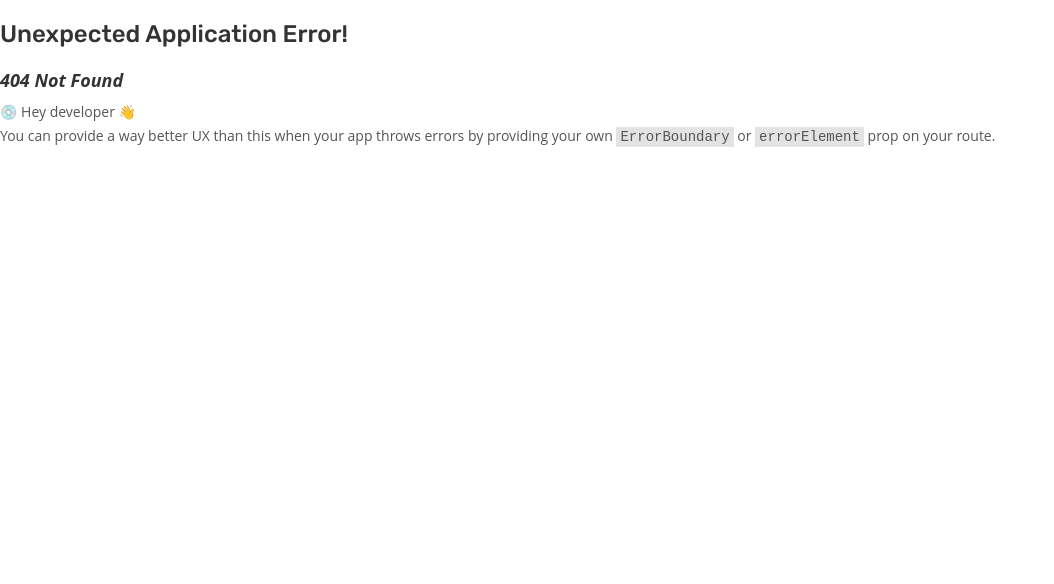
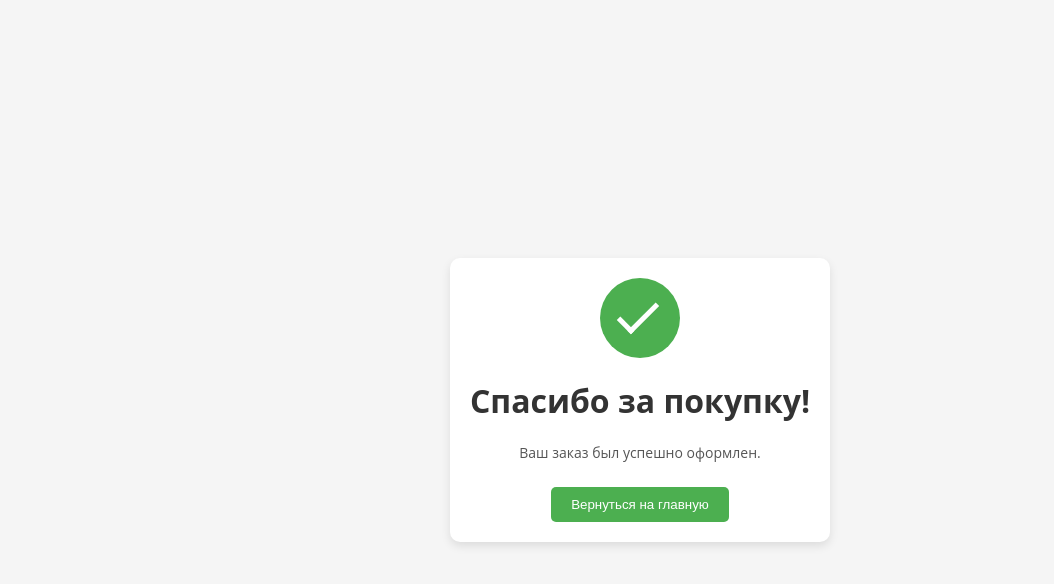
Before and after one commit to AknietTt/feed-me-web-bot, a React (Vite) app: page /done in a window 1280 px wide. Before the commit this address had no page. Shown: the top 584 px of the page, without its empty margins (0-1054 px from the left). Built offline with nearby package versions, Linux system fonts and the light colour scheme.

Commit message:
page done

```diff
--- a/src/main.jsx
+++ b/src/main.jsx
@@ -12,6 +12,7 @@ import { Provider } from "react-redux";
 import { store } from "./store/store.js";
 import Order from "./page/Order/Order.jsx";
 import Branch from "./page/Branch/Branch.jsx";
+import Done from "./page/Done/Done.jsx";
 
 const router = createBrowserRouter([
   {
@@ -34,6 +35,10 @@ const router = createBrowserRouter([
   {
     path: "/:cityId/branch/:restaurantId",
     element: <Branch />,
+  },
+  {
+    path:"/done",
+    element:<Done/>
   }
 ]);
 
--- /dev/null
+++ b/src/page/Done/Done.jsx
@@ -0,0 +1,29 @@
+import React, { useEffect } from 'react';
+import { useNavigate } from 'react-router-dom';
+import styles from "./Done.module.css";
+
+export default function Done() {
+  const navigate = useNavigate();
+
+  // Очистить историю роутинга
+  useEffect(() => {
+    window.history.replaceState(null, null, '/done');
+  }, []);
+
+  const handleGoBack = () => {
+    navigate('/');
+  };
+
+  return (
+    <div className={styles.container}>
+      <div className={styles.message}>
+        <div className={styles.checkmarkContainer}>
+          <div className={styles.checkmark}></div>
+        </div>
+        <h1>Спасибо за покупку!</h1>
+        <p>Ваш заказ был успешно оформлен.</p>
+        <button className={styles.backButton} onClick={handleGoBack}>Вернуться на главную</button>
+      </div>
+    </div>
+  );
+}
--- /dev/null
+++ b/src/page/Done/Done.module.css
@@ -0,0 +1,66 @@
+.container {
+  display: flex;
+  justify-content: center;
+  align-items: center;
+  height: 100vh;
+  background-color: #f5f5f5;
+}
+
+.message {
+  text-align: center;
+  background: white;
+  padding: 20px;
+  border-radius: 10px;
+  box-shadow: 0 4px 10px rgba(0, 0, 0, 0.1);
+}
+
+.checkmarkContainer {
+  margin-bottom: 20px;
+  display: flex;
+  justify-content: center;
+  align-items: center;
+}
+
+.checkmark {
+  width: 80px;
+  height: 80px;
+  border-radius: 50%;
+  background-color: #4caf50;
+  position: relative;
+  animation: checkmarkAnimation 0.5s ease-in-out forwards;
+}
+
+.checkmark::before {
+  content: '';
+  position: absolute;
+  left: 28px;
+  top: 15px;
+  width: 15px;
+  height: 35px;
+  border: solid white;
+  border-width: 0 5px 5px 0;
+  transform: rotate(45deg);
+}
+
+@keyframes checkmarkAnimation {
+  0% {
+    transform: scale(0);
+  }
+  100% {
+    transform: scale(1);
+  }
+}
+
+.backButton {
+  margin-top: 20px;
+  padding: 10px 20px;
+  background-color: #4caf50;
+  color: white;
+  border: none;
+  border-radius: 5px;
+  cursor: pointer;
+}
+
+.backButton:hover {
+  background-color: #45a049;
+}
```
